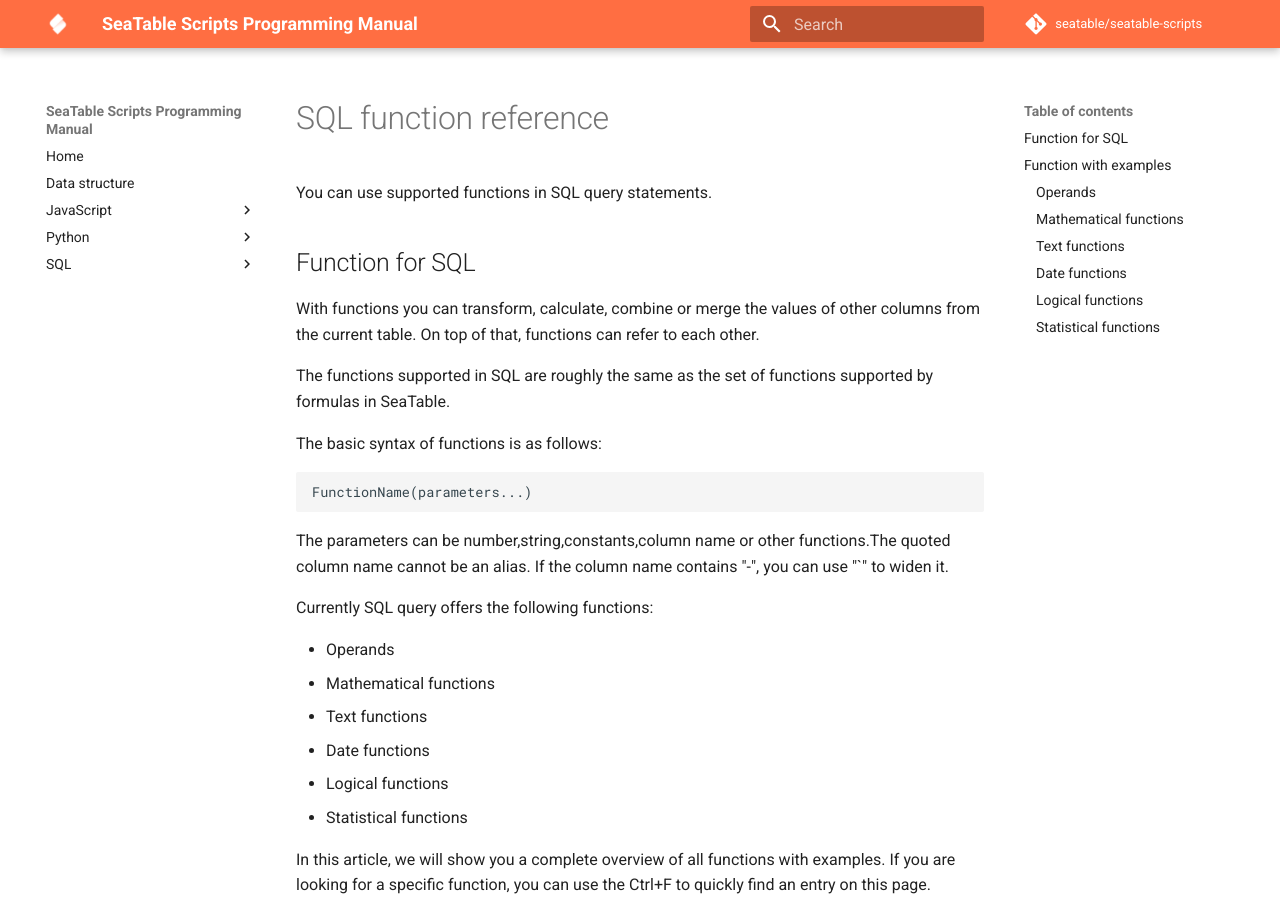
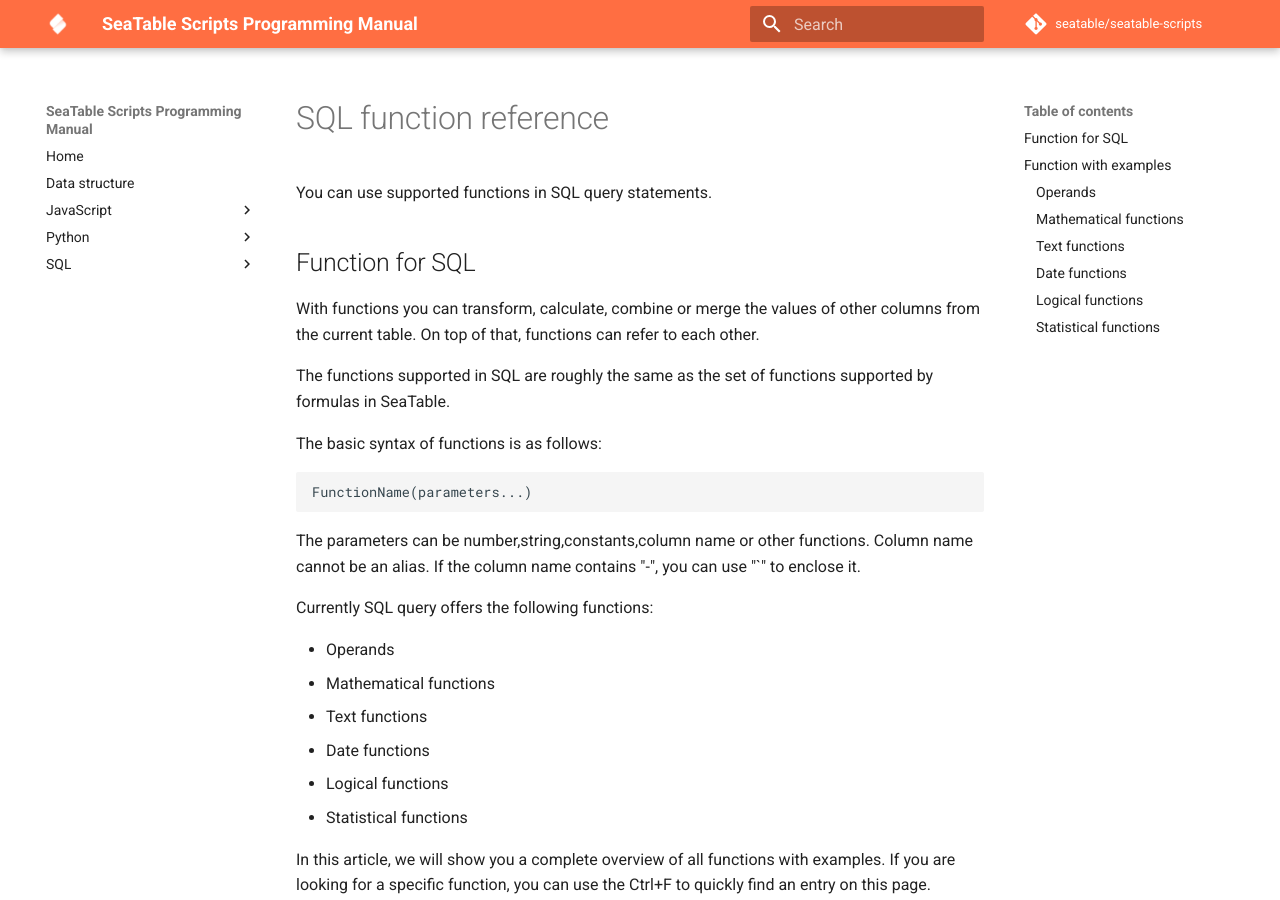
Before and after one commit to seatable/seatable-scripts, an MkDocs documentation site: the page built from manual/python/function.md, in a window 1280 px wide and 900 px high. Built offline with MkDocs 1.6.1 and Material for MkDocs 9.7.7, drawn with Linux system fonts in a browser that asks for light colours; comment, search, counter and statistics services are not loaded.

Commit message:
update function.md

````diff
--- a/manual/python/function.md
+++ b/manual/python/function.md
@@ -15,7 +15,7 @@
 
 ```
 
-The parameters can be number,string,constants,column name or other functions.The quoted column name cannot be an alias. If the column name contains "-", you can use "\`" to widen it.
+The parameters can be number,string,constants,column name or other functions. Column name cannot be an alias. If the column name contains "-", you can use "`" to enclose it.
 
 Currently SQL query offers the following functions:
 
````
